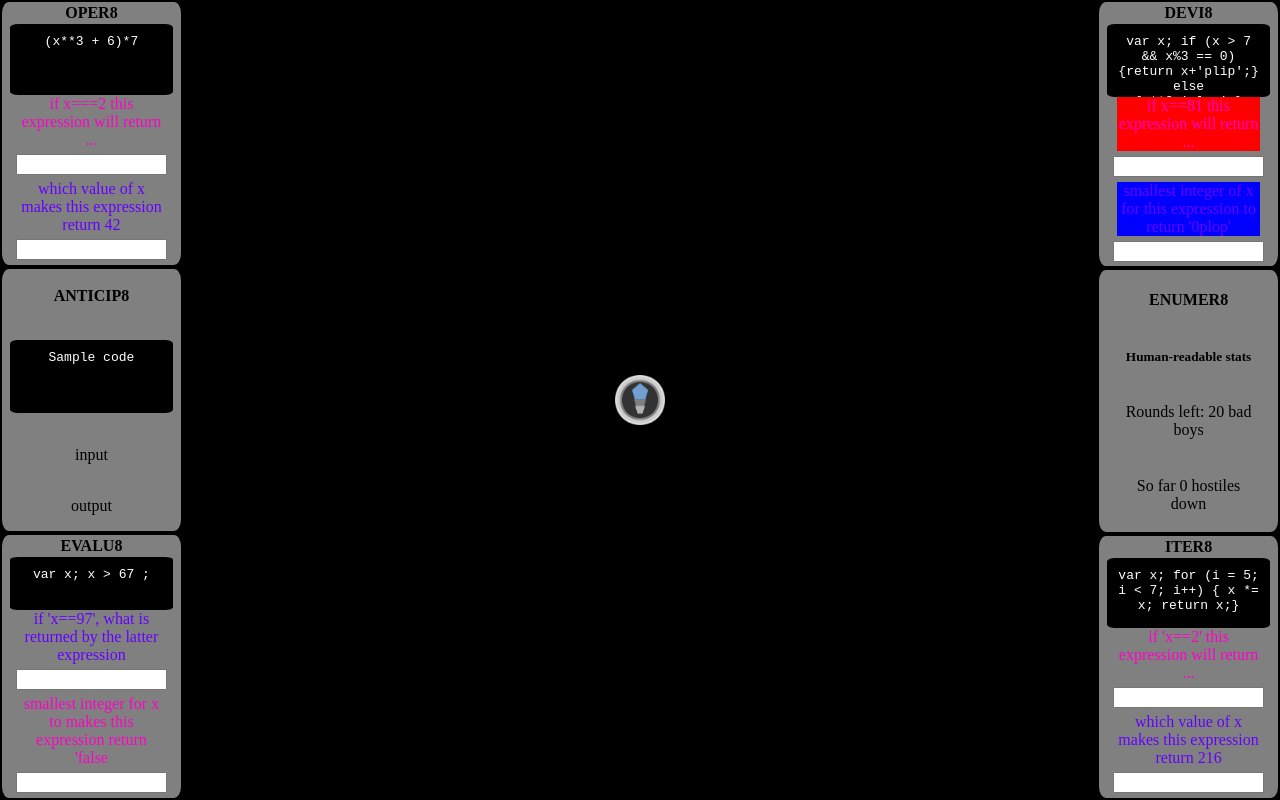
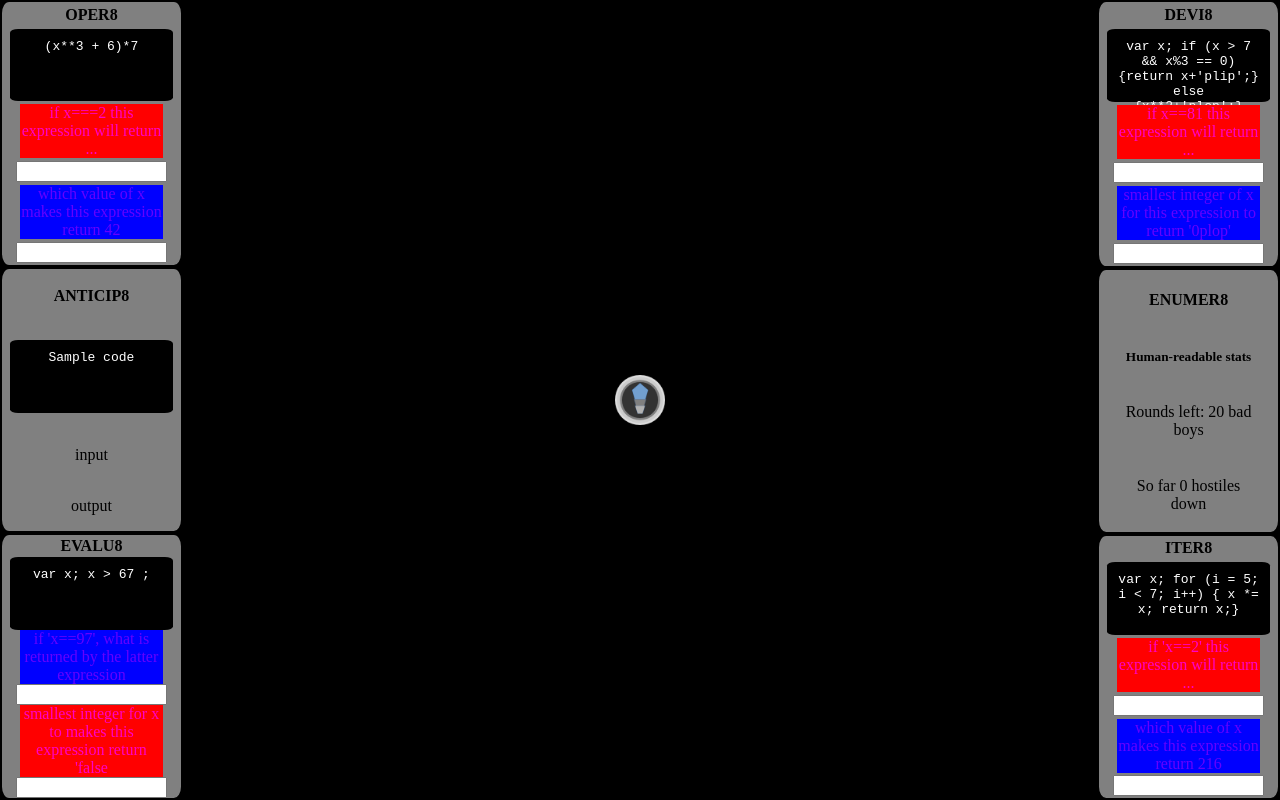
Before and after one commit to basttran/spooners, a plain HTML site: page index.html in a window 1280 px wide. Drawn offline with Linux system fonts and the light colour scheme.

Commit message:
requires styling, more puzzles, perspective toggling

```diff
--- a/css/style.css
+++ b/css/style.css
@@ -93,31 +93,24 @@ section {
 
 }
 
-
-
-.condition-input {
+.red {
   background-color: red;
-}
-.red {
   color: rgb(255,0,200);
-}
-
-.condition-output {
-  background-color: blue;
+  width: 80%;
 }
 
 .blue {
+  background-color: blue;
   color: rgb(100,0,255);
+  width: 80%;
 }
 
 .input {
   width: 80%;
-  margin: 5px;
 }
 
 .output {
   width: 80%;
-  margin: 5px;
 }
 
 .amount {
```
